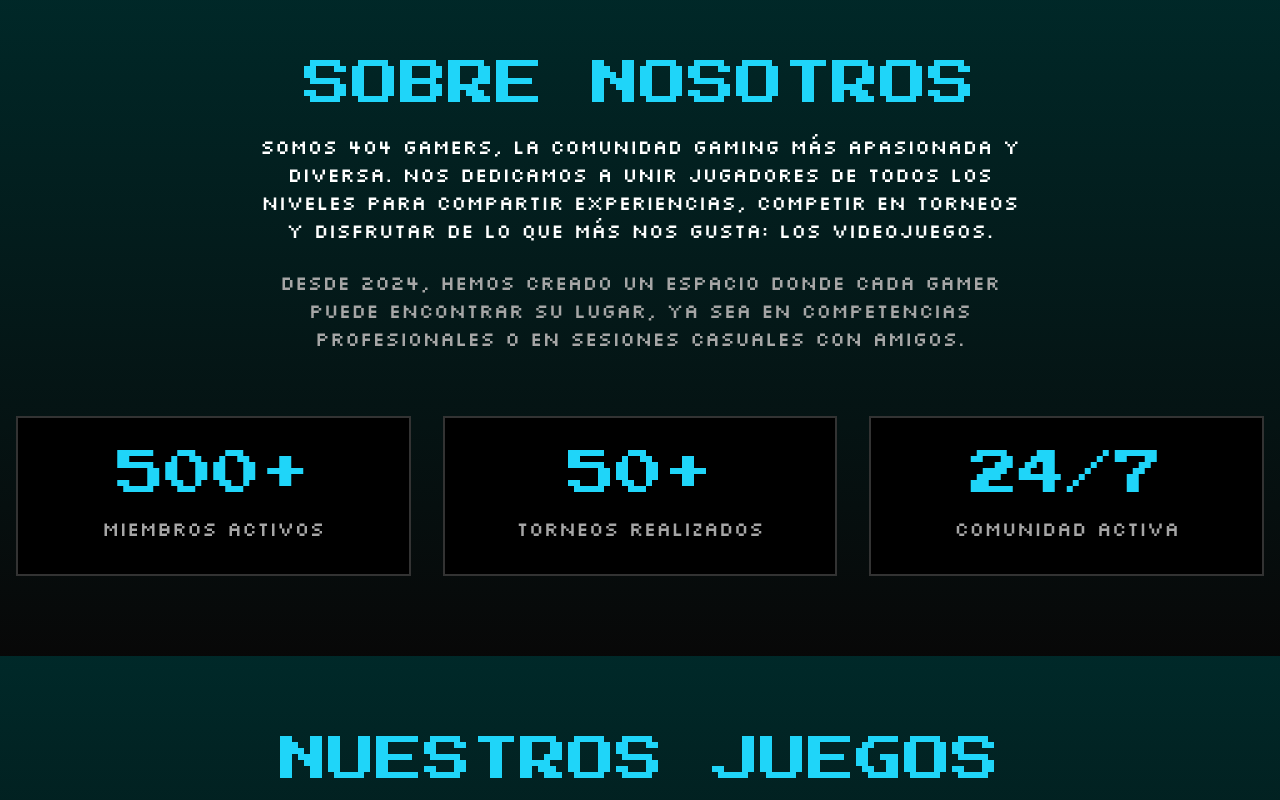
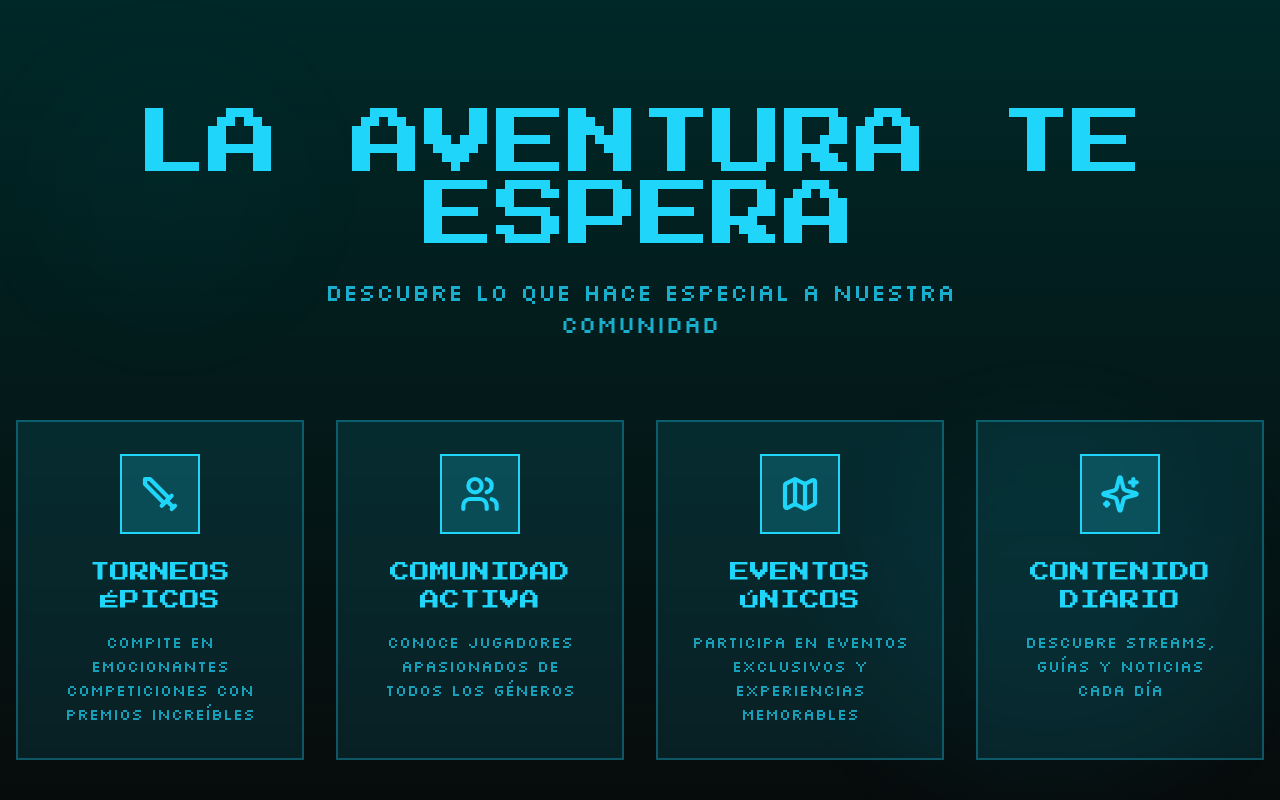
Before and after one commit to thegoatoliver21-lab/eastward-sparkle-52992, a React (Vite) app: page / in a window 1280 px wide. Shown: the part 820-1620 px from the top of the page. Built offline with nearby package versions, Linux system fonts and the light colour scheme; the HTML template or start-up script is replaced by a standard one.

Commit message:
Fix: Update About Us section

```diff
--- a/src/components/AboutUs.tsx
+++ b/src/components/AboutUs.tsx
@@ -1,37 +1,67 @@
+import { Sword, Users, Map, Sparkles } from "lucide-react";
+
+const features = [
+  {
+    icon: Sword,
+    title: "TORNEOS ÉPICOS",
+    description: "Compite en emocionantes competiciones con premios increíbles"
+  },
+  {
+    icon: Users,
+    title: "COMUNIDAD ACTIVA",
+    description: "Conoce jugadores apasionados de todos los géneros"
+  },
+  {
+    icon: Map,
+    title: "EVENTOS ÚNICOS",
+    description: "Participa en eventos exclusivos y experiencias memorables"
+  },
+  {
+    icon: Sparkles,
+    title: "CONTENIDO DIARIO",
+    description: "Descubre streams, guías y noticias cada día"
+  }
+];
+
 export const AboutUs = () => {
   return (
-    <section id="about" className="py-20 px-4" style={{ background: 'var(--gradient-hero)' }}>
-      <div className="max-w-7xl mx-auto">
-        <div className="text-center mb-12">
-          <h2 className="font-pixel text-4xl md:text-5xl mb-6 text-primary">
-            SOBRE NOSOTROS
+    <section id="about" className="relative py-32 px-4 overflow-hidden" style={{ background: 'var(--gradient-hero)' }}>
+      {/* Decorative animated elements */}
+      <div className="absolute inset-0 overflow-hidden pointer-events-none">
+        <div className="absolute top-20 left-10 w-64 h-64 bg-primary/5 rounded-full blur-3xl animate-pulse" />
+        <div className="absolute bottom-20 right-10 w-96 h-96 bg-primary/5 rounded-full blur-3xl animate-pulse" style={{ animationDelay: '1s' }} />
+      </div>
+
+      <div className="max-w-7xl mx-auto relative z-10">
+        <div className="text-center mb-20">
+          <h2 className="font-pixel text-5xl md:text-7xl mb-6 text-primary animate-[fadeIn_1s_ease-in]">
+            LA AVENTURA TE ESPERA
           </h2>
-          <div className="max-w-3xl mx-auto">
-            <p className="font-game text-lg md:text-xl mb-6">
-              Somos 404 Gamers, la comunidad gaming más apasionada y diversa.
-              Nos dedicamos a unir jugadores de todos los niveles para compartir
-              experiencias, competir en torneos y disfrutar de lo que más nos gusta: los videojuegos.
-            </p>
-            <p className="font-game text-lg md:text-xl text-muted-foreground">
-              Desde 2024, hemos creado un espacio donde cada gamer puede encontrar su lugar,
-              ya sea en competencias profesionales o en sesiones casuales con amigos.
-            </p>
-          </div>
+          <p className="font-game text-xl md:text-2xl text-primary/80 max-w-3xl mx-auto">
+            Descubre lo que hace especial a nuestra comunidad
+          </p>
         </div>
 
-        <div className="grid grid-cols-1 md:grid-cols-3 gap-8 mt-16">
-          <div className="bg-background border-2 border-border p-8 text-center hover:border-primary hover:scale-105 transition-all">
-            <div className="text-5xl font-pixel text-primary mb-4">500+</div>
-            <div className="font-game text-xl text-muted-foreground">Miembros Activos</div>
-          </div>
-          <div className="bg-background border-2 border-border p-8 text-center hover:border-primary hover:scale-105 transition-all">
-            <div className="text-5xl font-pixel text-primary mb-4">50+</div>
-            <div className="font-game text-xl text-muted-foreground">Torneos Realizados</div>
-          </div>
-          <div className="bg-background border-2 border-border p-8 text-center hover:border-primary hover:scale-105 transition-all">
-            <div className="text-5xl font-pixel text-primary mb-4">24/7</div>
-            <div className="font-game text-xl text-muted-foreground">Comunidad Activa</div>
-          </div>
+        <div className="grid grid-cols-1 md:grid-cols-2 lg:grid-cols-4 gap-8">
+          {features.map((feature, index) => (
+            <div
+              key={index}
+              className="group relative bg-primary/10 backdrop-blur-sm border-2 border-primary/30 p-8 text-center hover:border-primary hover:scale-105 transition-all duration-300 hover:shadow-[0_0_30px_hsl(var(--primary))]"
+              style={{ animationDelay: `${index * 0.1}s` }}
+            >
+              <div className="mb-6 flex justify-center">
+                <div className="w-20 h-20 bg-primary/20 flex items-center justify-center border-2 border-primary group-hover:bg-primary/30 transition-colors">
+                  <feature.icon className="w-10 h-10 text-primary" strokeWidth={2.5} />
+                </div>
+              </div>
+              <h3 className="font-pixel text-lg md:text-xl text-primary mb-4">
+                {feature.title}
+              </h3>
+              <p className="font-game text-sm md:text-base text-primary/70">
+                {feature.description}
+              </p>
+            </div>
+          ))}
         </div>
       </div>
     </section>
```
